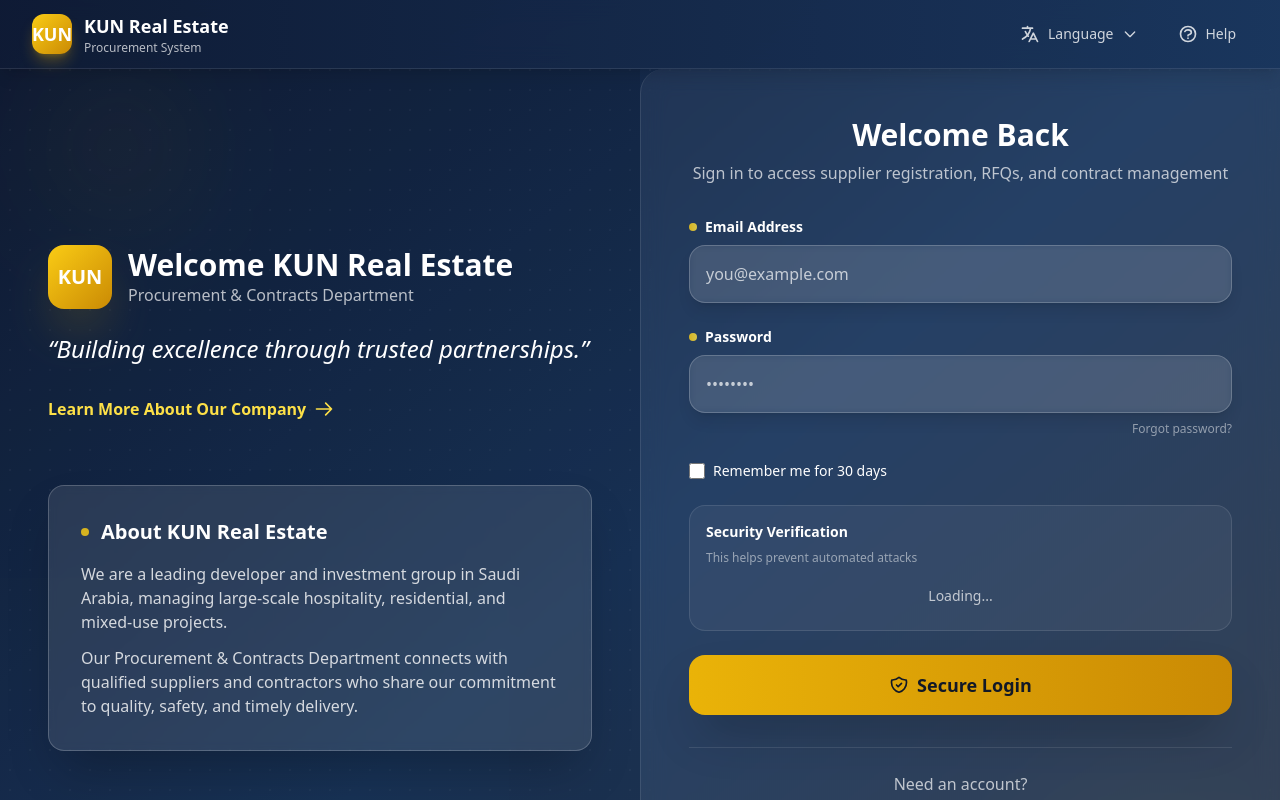
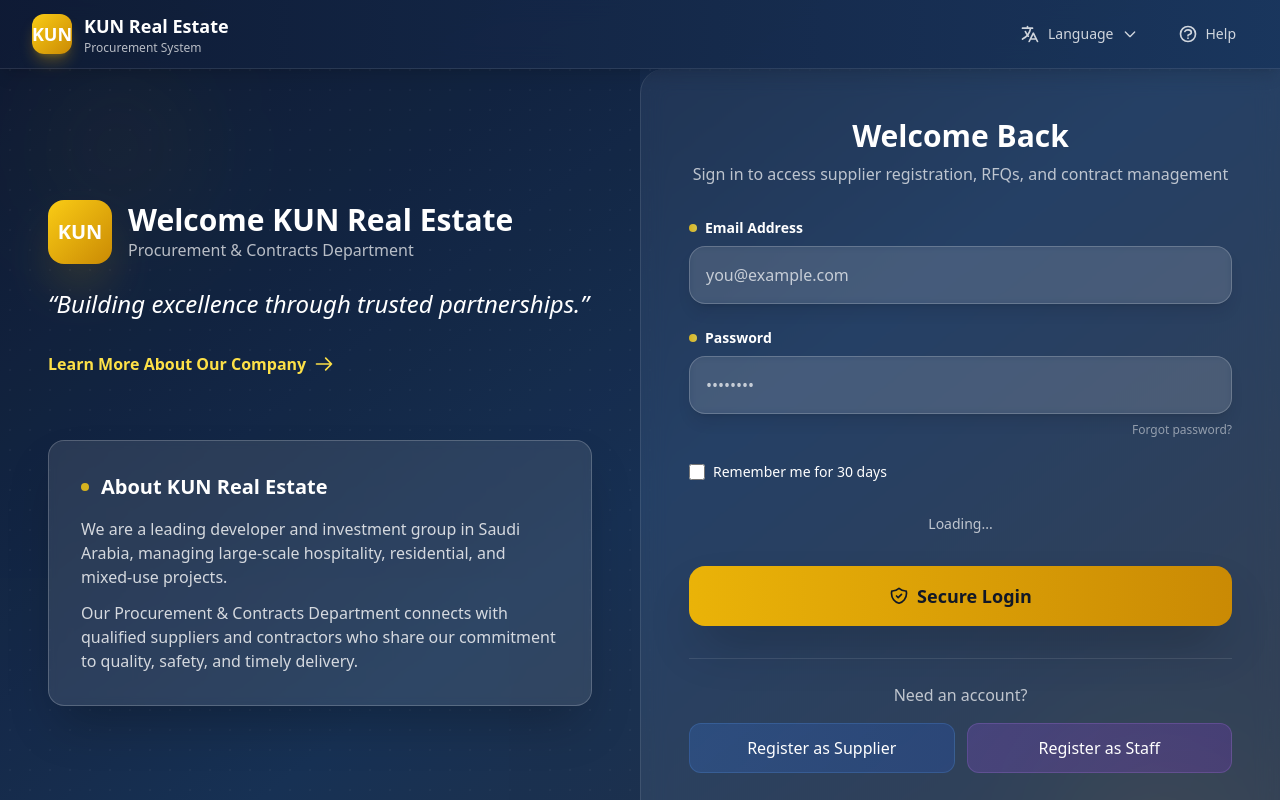
Before and after one commit to stack-Tech-1/Procurment-erp-system-Frontend, a Next.js app: page /login in a window 1280 px wide. Shown: the top 800 px of the page. Built offline with nearby package versions, Linux system fonts and the light colour scheme; no server answers.

Commit message:
Update page.js

```diff
--- a/src/app/login/page.js
+++ b/src/app/login/page.js
@@ -279,15 +279,11 @@ const handleSubmit = async (e) => {
             </div>
 
 
-            <div className="p-4 bg-white/5 rounded-2xl border border-white/10">
-              <div className="text-white text-sm font-semibold mb-2">{t('securityVerification')}</div>
-              <div className="text-xs text-white/50 mb-3">{t('securityDescription')}</div>
+            <div className="flex justify-center">
+          <div id="recaptcha-container"></div>  {/* always empty for reCAPTCHA */}
+          {!captchaLoaded && <div className="text-center text-white/70 text-sm py-2">{t('loading')}</div>}
+        </div>
 
-              <div className="flex justify-center" id="recaptcha-container">
-  {!captchaLoaded && <div className="text-center text-white/70 text-sm py-2">{t('loading')}</div>}
-</div>
-
-            </div>
 
             <button type="submit" disabled={loading} className="w-full bg-gradient-to-r from-yellow-500 to-yellow-600 text-gray-900 py-4 rounded-2xl hover:from-yellow-400 hover:to-yellow-500 transition-all duration-500 font-bold text-lg shadow-2xl hover:shadow-yellow-500/25 transform hover:-translate-y-1 disabled:opacity-50 disabled:cursor-not-allowed group relative overflow-hidden">
               <div className="absolute inset-0 -translate-x-full group-hover:translate-x-full transition-transform duration-1000 bg-gradient-to-r from-transparent via-white/40 to-transparent"></div>
```
